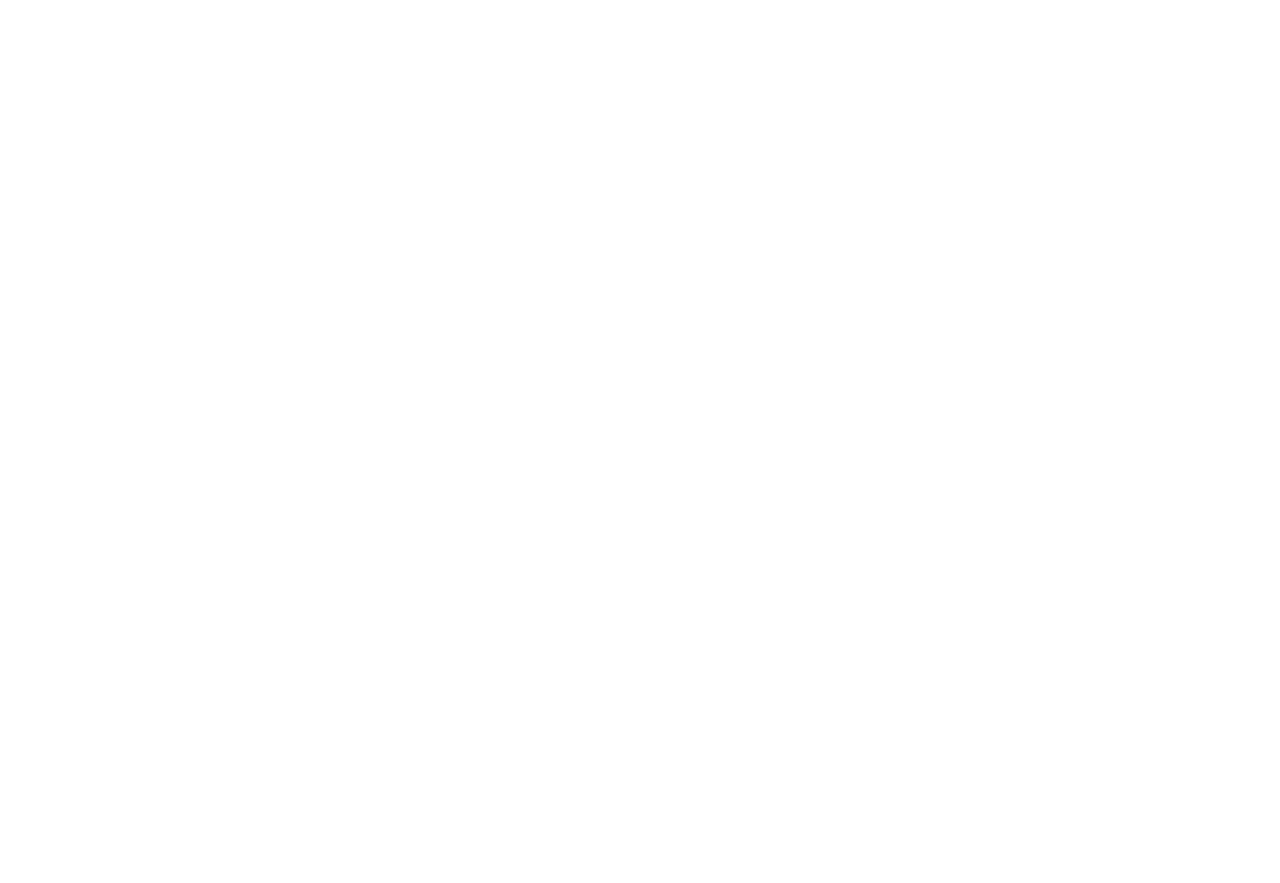
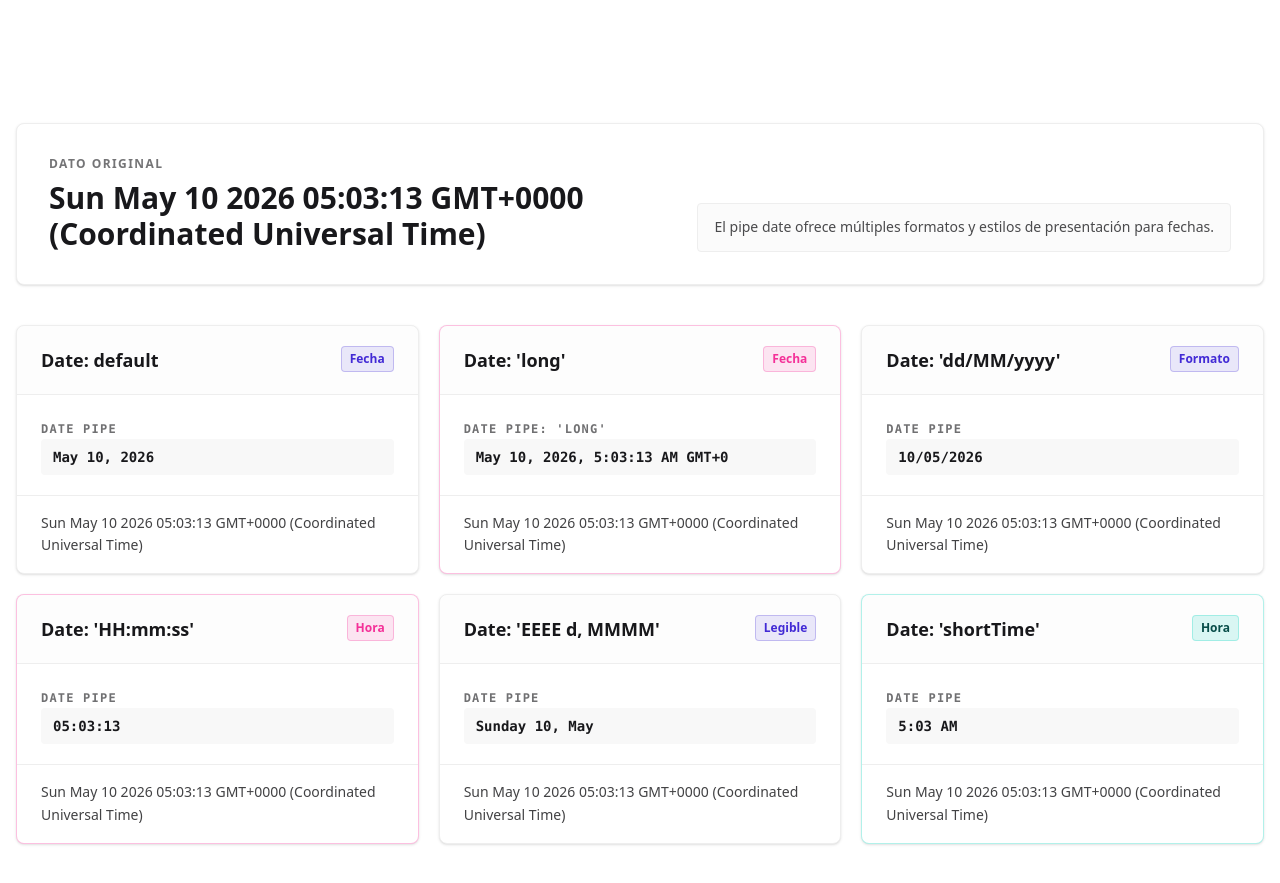
Before and after one commit to PatricioOsorio/angular-devtalles-course, an Angular app in the folder 04-pipes-app/: page /basic in a window 1280 px wide. Shown: the part 1000-1883 px from the top of the page. Before the commit the page ends 1059 px from the top, so only its background shows below. Built offline with nearby package versions, Linux system fonts and the light colour scheme.

Commit message:
(Sección 12: Pipes) - Date pipe

```diff
--- a/04-pipes-app/src/app/pages/basic-page/basic-page.css
+++ b/04-pipes-app/src/app/pages/basic-page/basic-page.css
@@ -43,6 +43,10 @@
     .ps__intro-helper {
       @apply text-xs;
     }
+
+    .ps__pipes-grid {
+      @apply grid-cols-1;
+    }
   }
 
   @media (prefers-color-scheme: dark) {
--- a/04-pipes-app/src/app/pages/basic-page/basic-page.html
+++ b/04-pipes-app/src/app/pages/basic-page/basic-page.html
@@ -46,4 +46,69 @@
       />
     </div>
   </section>
+
+  <section class="ps__showcase" aria-label="Demostración de pipes de fecha">
+    <div class="ps__intro-panel">
+      <div class="ps__intro-copy">
+        <h2 class="ps__intro-title">Dato Original</h2>
+        <p class="ps__intro-source">{{ customDate() }}</p>
+      </div>
+      <p class="ps__intro-helper">
+        El pipe date ofrece múltiples formatos y estilos de presentación para fechas.
+      </p>
+    </div>
+
+    <div class="ps__pipes-grid" role="list">
+      <app-pipe-card
+        title="Date: default"
+        badge="Fecha"
+        codeLabel="date pipe"
+        [value]="customDate() | date"
+        [description]="customDate().toString()"
+      />
+
+      <app-pipe-card
+        title="Date: 'long'"
+        badge="Fecha"
+        codeLabel="date pipe: 'long'"
+        [value]="customDate() | date: 'long'"
+        [description]="customDate().toString()"
+        tone="secondary"
+      />
+
+      <app-pipe-card
+        title="Date: 'dd/MM/yyyy'"
+        badge="Formato"
+        codeLabel="date pipe"
+        [value]="customDate() | date: 'dd/MM/yyyy'"
+        [description]="customDate().toString()"
+      />
+
+      <app-pipe-card
+        title="Date: 'HH:mm:ss'"
+        badge="Hora"
+        codeLabel="date pipe"
+        [value]="customDate() | date: 'HH:mm:ss'"
+        [description]="customDate().toString()"
+        tone="secondary"
+      />
+
+      <app-pipe-card
+        title="Date: 'EEEE d, MMMM'"
+        badge="Legible"
+        codeLabel="date pipe"
+        [value]="customDate() | date: 'EEEE d, MMMM'"
+        [description]="customDate().toString()"
+      />
+
+      <app-pipe-card
+        title="Date: 'shortTime'"
+        badge="Hora"
+        codeLabel="date pipe"
+        [value]="customDate() | date: 'shortTime'"
+        [description]="customDate().toString()"
+        tone="accent"
+      />
+    </div>
+  </section>
 </article>
--- a/04-pipes-app/src/app/pages/basic-page/basic-page.ts
+++ b/04-pipes-app/src/app/pages/basic-page/basic-page.ts
@@ -1,11 +1,11 @@
-import { LowerCasePipe, TitleCasePipe, UpperCasePipe } from '@angular/common';
-import { Component, signal } from '@angular/core';
+import { DatePipe, LowerCasePipe, TitleCasePipe, UpperCasePipe } from '@angular/common';
+import { Component, effect, signal } from '@angular/core';
 import { PageHero } from '@app/components/page-hero/page-hero';
 import { PipeCard } from '@app/components/pipe-card/pipe-card';
 
 @Component({
   selector: 'app-basic-page',
-  imports: [LowerCasePipe, UpperCasePipe, TitleCasePipe, PageHero, PipeCard],
+  imports: [LowerCasePipe, UpperCasePipe, TitleCasePipe, PageHero, PipeCard, DatePipe],
   templateUrl: './basic-page.html',
   styleUrl: './basic-page.css',
 })
@@ -13,4 +13,14 @@
   readonly nameLower = signal('PATRICIO');
   readonly nameUpper = signal('PATRICIO');
   readonly fullName = signal('PatricIo OsoRio');
+
+  readonly customDate = signal(new Date());
+
+  readonly tickingDateEffect = effect((onCleanup) => {
+    const interval = setInterval(() => {
+      this.customDate.set(new Date());
+    }, 1000);
+
+    onCleanup(() => clearInterval(interval));
+  });
 }
```
